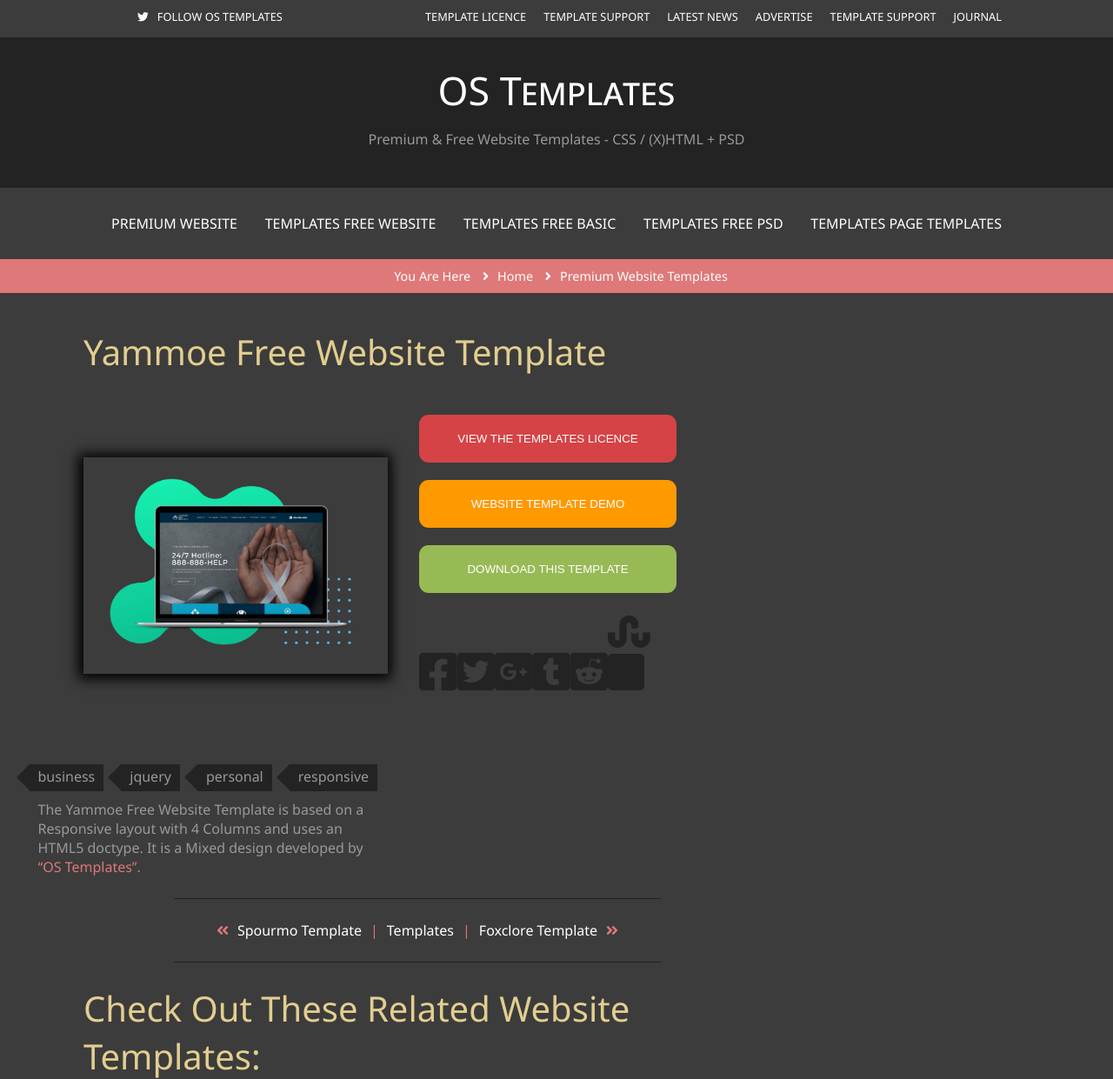
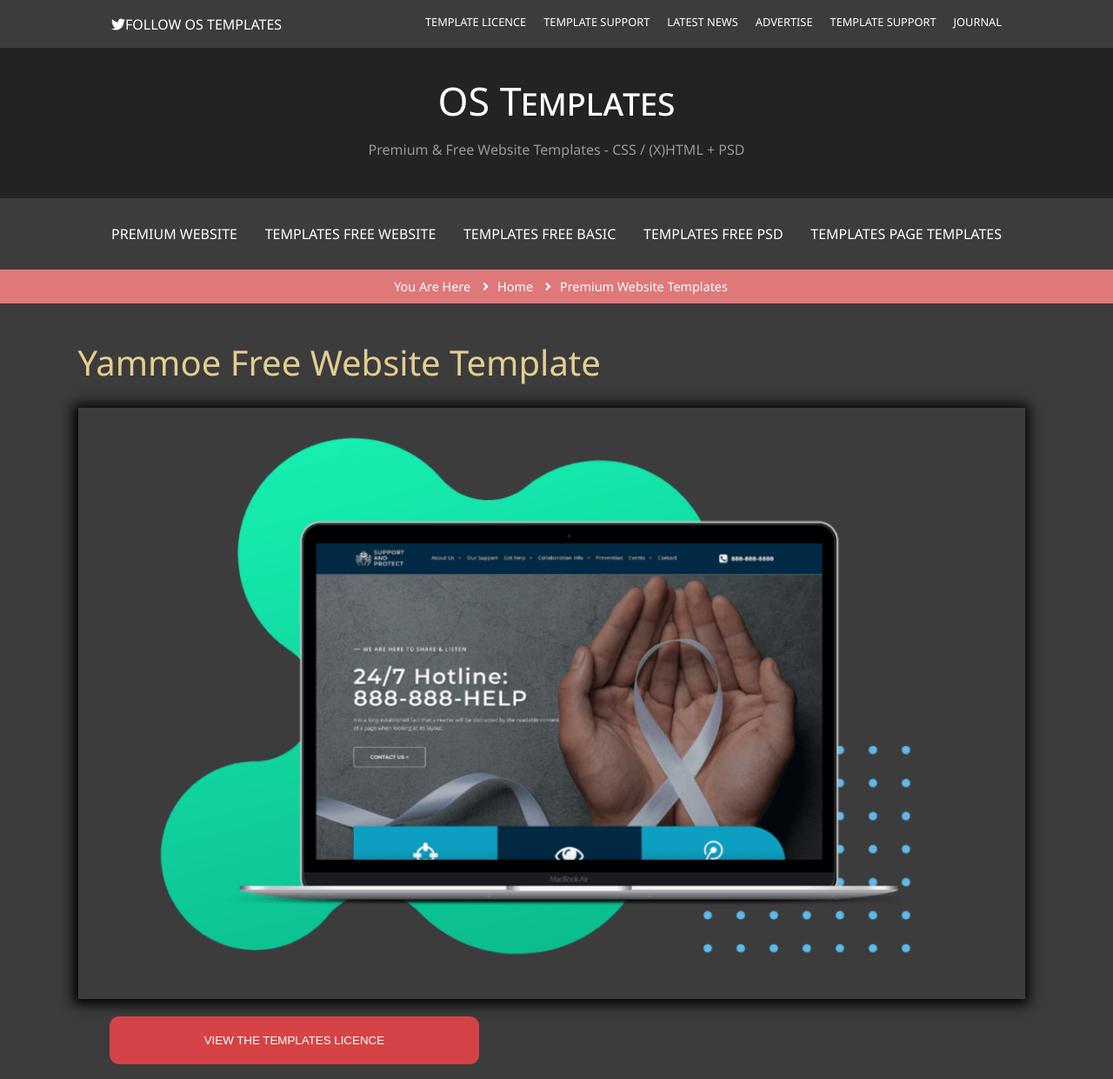
Before and after one commit to yasmin203/OSTemplate, a plain HTML site: page index.html in a window 1280 px wide. Shown: the top 1241 px of the page at 87% size. Drawn offline with Linux system fonts and the light colour scheme.

Commit message:
cleaning up 1

```diff
--- a/css/styles.css
+++ b/css/styles.css
@@ -39,27 +39,38 @@
   }
   .main-container{
     display:grid;
-    grid-template-columns: 75% 25%;
+    grid-template-columns: 70% 25%;
+    grid-gap:5%;
+    justify-content:space-between;
+    align-items:center;
+
   }
   #header {
     color:#fff;
     text-transform:uppercase;
 
   }
-  #header nav{
-    padding: 10px 0;
+  .first-bar {
     display: flex;
     justify-content: space-between;
-    align-items
+    align-items: center;
+    font-size: 1rem;
     flex-wrap: wrap;
+  }
+  .first-bar nav{
+    padding: 10px 0;
+
 
   }
 
   #header nav ul {
     display: flex;
     justify-content: center;
-    align-items
+    align-items:center;
     flex-wrap: wrap;
+    font-size:1rem;
+    line-height:30px;
+
   }
 
   #header nav a {
@@ -155,9 +166,10 @@
     justify-content:flex-start;
     align-items:center;
     flex-wrap:wrap;
+    width:152%;
 }
 .card{
-    width:350px;
+    width:100%;
     overflow:hidden;
     box-shadow: -1px 1px 14px 5px;
 
@@ -174,7 +186,7 @@
     text-align:center;
     border-radius:11px ;
     margin:20px 0;
-    width:80%;
+    width:115%;
     color:#fff;
     text-transform:uppercase;
 }
@@ -188,7 +200,7 @@
     background-color:#98BA55;
 }
 .social{
-    width:300px;
+    width:110%;
     display:flex;
     justify-content:space-between;
     align-items:center;
@@ -252,6 +264,7 @@
     justify-content:space-between;
     alignitems:center;
     color:#999;
+    flex-wrap:wrap;
 }
 .cats li {
 
@@ -271,8 +284,9 @@
   border: 15px solid transparent;
   border-right: 15px solid #232323;
   position: relative;
-  top: 35px;
-  left: -30px;
+  top: 10px;
+  left: 1px;
+
 }
 
 
@@ -290,20 +304,21 @@
   #categories p{
     font-size:1rem;
     color:#999;
-    width:400px;
-    margin:-20px 0px 25px 10px; ;
+    width:333px;
+    margin:0 auto;
+    padding-bottom:30px;
   }
   #categories p q{
     color: #DF7879;;
   }
 
-  #fourth-menu{
+  /* #fourth-menu{
     width:700px;
     margin:0 auto;
-  }
+  } */
   #fourth-menu ul{
 display:flex;
-justify-content:center;
+justify-content:space-between;
 align-items:center;
 border-top: 1px solid #232323;
 border-bottom: 1px solid #232323;
@@ -318,6 +333,9 @@
     box-shadow: 0px 0px 5px 2px;
     color:#999;
 
+}
+.cards {
+  width: 152%;
 }
 #checkout .card span{
     padding: 5px 10px;
--- a/index.html
+++ b/index.html
@@ -13,17 +13,19 @@
 
     <section id="header">
 <div class="container">
+    <div class="first-bar">
+    <div class="fowllow"><a href="#"><i class="fab fa-twitter"></i>follow os templates</a></div>
     <nav>
-       <div class="fowllow"><a href="#"><i class="fab fa-twitter"></i>follow os templates</a></div>
-       <div class="first-bar"><ul>
+        <ul>
         <li><a href="#">template licence</a></li>
         <li><a href="#">template support</a></li>
         <li><a href="#">latest news</a></li>
         <li><a href="#">advertise</a></li>
         <li><a href="#">template support</a></li>
         <li><a href="#">journal</a></li>
-       </ul></div>
+       </ul>
     </nav>
+</div>
 </div>
 </section>
 <section id="osTemplates">
@@ -100,6 +102,7 @@
 </section>
 <section id="fourth-menu" >
     <div class="container">
+        <div class="forth">
         <ul>
             <i class=" fa fa-angle-double-left"></i>
             <li><a href=""> Spourmo Template  </a></li>|
@@ -107,7 +110,7 @@
             <li><a href="">Foxclore Template</a></li>
             <i class="fa fa-angle-double-right"></i>
         </ul>
-
+    </div>
     </div>
 </section>
 <section id="checkout" >
```
